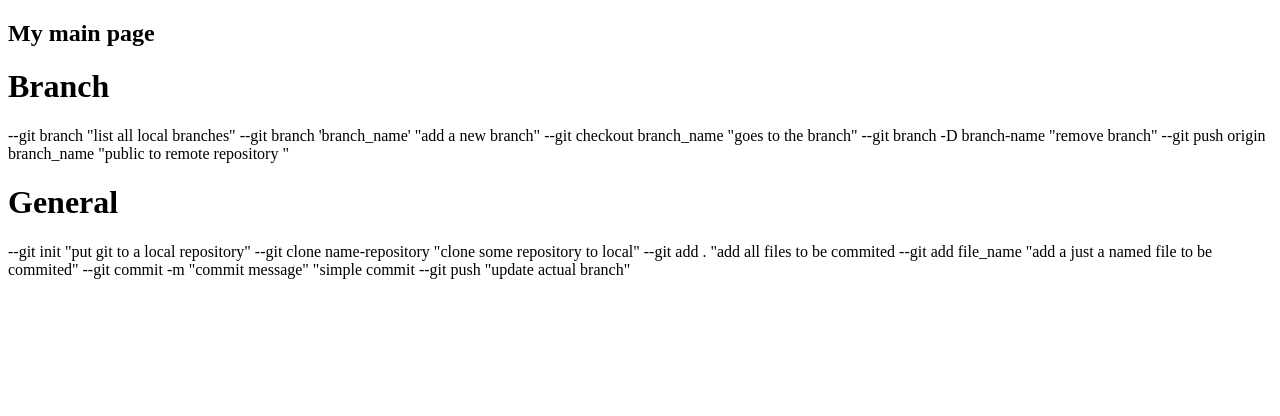
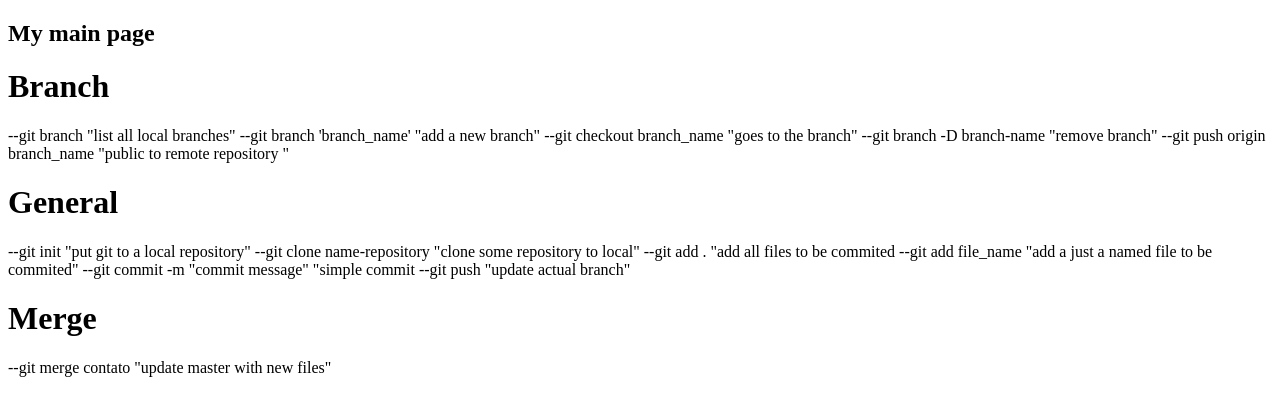
Before and after one commit to Piscinao/testeDIO, a plain HTML site: page index.html in a window 1280 px wide. Drawn offline with Linux system fonts and the light colour scheme.

Commit message:
update  git commands

```diff
--- a/index.html
+++ b/index.html
@@ -24,6 +24,9 @@
   <h>--git commit -m "commit message" "simple commit</h>
   <h>--git push "update actual branch"</h>
 
+  <h1>Merge</h1>
+  <h>--git merge contato "update master with new files"</h>
+
 
 
 
```
